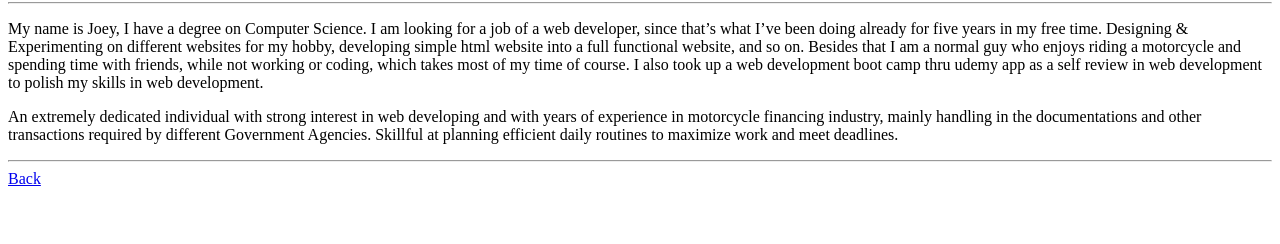
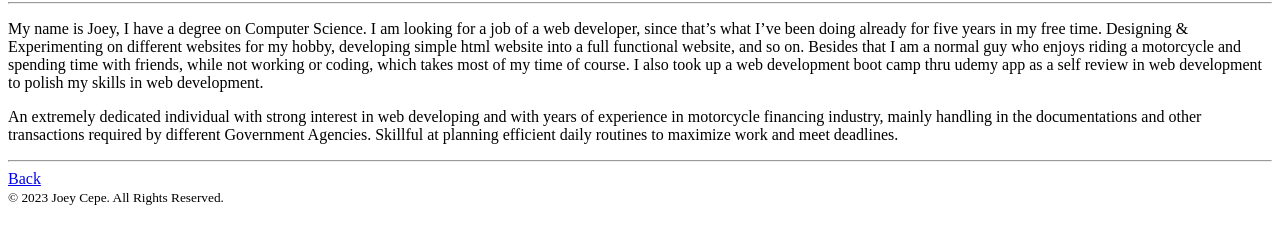
Before and after one commit to JoeyCepe/My-Resume, a plain HTML site: page about.html in a window 1280 px wide. Shown: the part 78-322 px from the top of the page. Drawn offline with Linux system fonts and the light colour scheme.

Commit message:
Add files via upload

```diff
--- a/about.html
+++ b/about.html
@@ -15,6 +15,6 @@
     <a href="./index.html">Back</a>
 </body>
 <footer>
-
+    <small>© 2023 Joey Cepe. All Rights Reserved.</small>
 </footer>
 </html>
```
Also changed, not shown: contact.html (+1 -1 lines).
